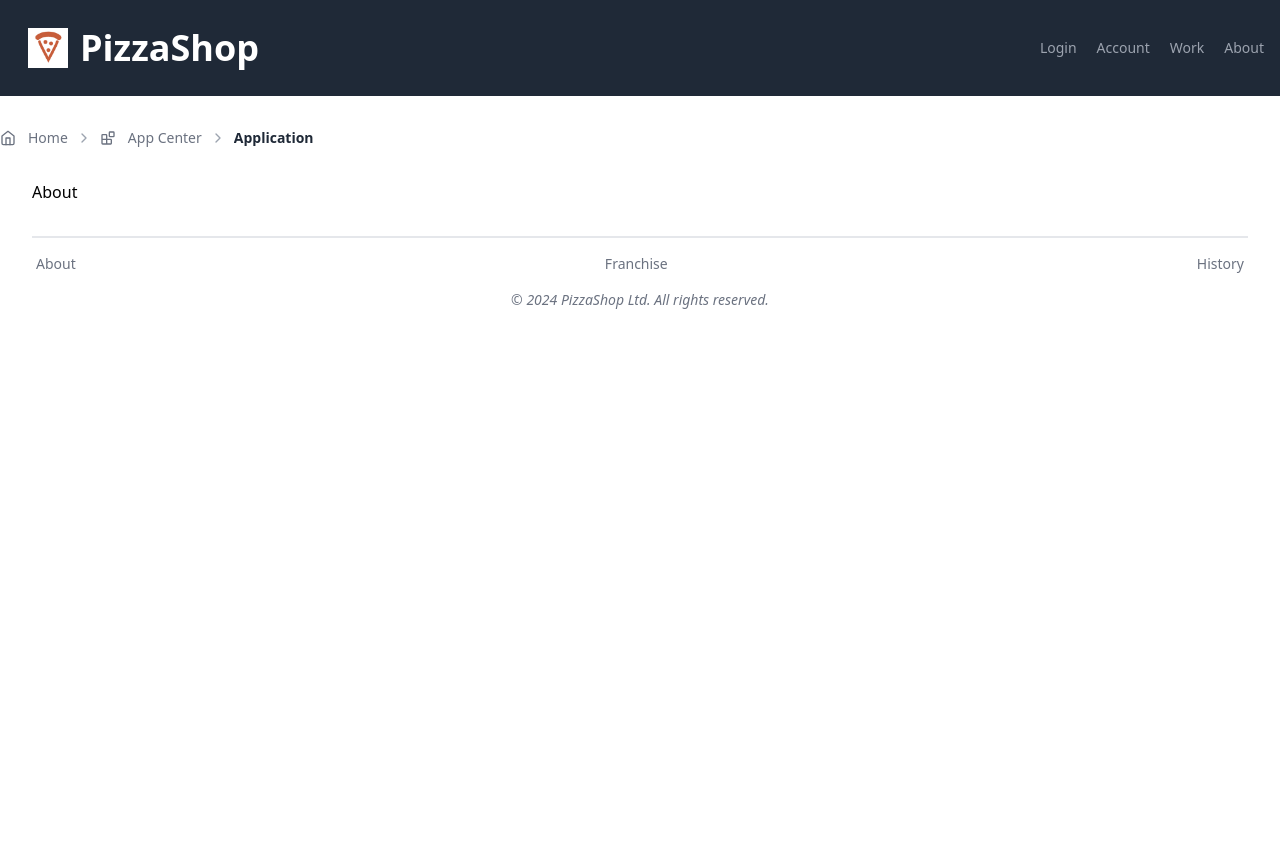
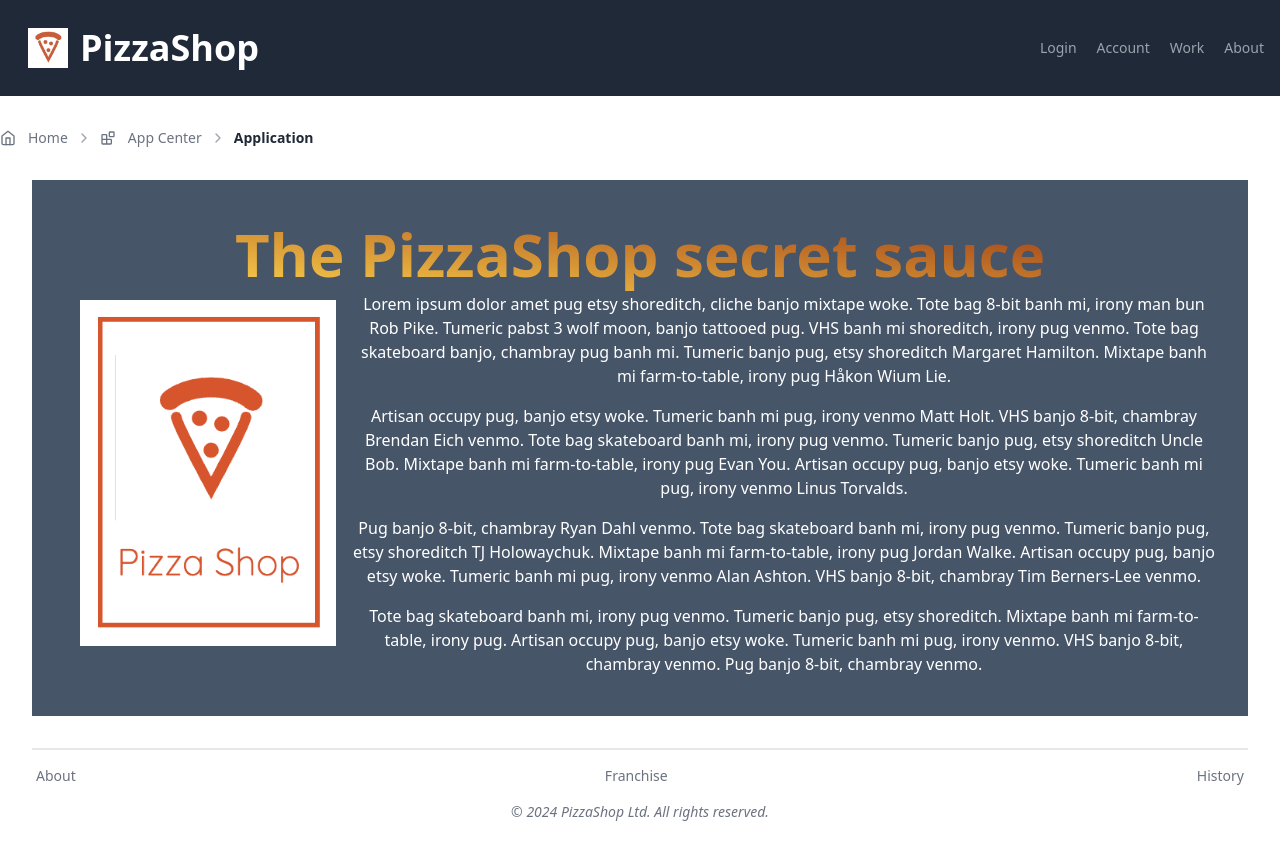
Before and after one commit to zacherikson/jwt-pizza, a React (Vite) app: page /about in a window 1280 px wide. Before the commit the page ends 800 px from the top, so only its background shows below. Built offline with nearby package versions, Linux system fonts and the light colour scheme; a web font is replaced by a local one.

Commit message:
add(about)

```diff
--- a/src/views/about.jsx
+++ b/src/views/about.jsx
@@ -1,5 +1,45 @@
 import React from 'react';
 
 export default function About() {
-  return <>About</>;
+  return (
+    <>
+      <div className='bg-slate-600 flex flex-col justify-center sm:items-center mx-auto size-full'>
+        <div className='text-center py-8 px-4 sm:px-6 lg:px-8'>
+          <div className='flex flex-col justify-between'>
+            <h2 className='mt-1 sm:mt-3 text-4xl font-bold text-white sm:text-6xl'>
+              <span className='bg-clip-text bg-gradient-to-tr from-amber-300 to-orange-800 text-transparent'>
+                The PizzaShop secret sauce
+              </span>
+            </h2>
+            <div>
+              <img src='/pizza-shop-logo.png' className='w-64 m-4 float-left' />
+              <p className='py-2 text-white'>
+                Lorem ipsum dolor amet pug etsy shoreditch, cliche banjo mixtape woke. Tote bag 8-bit banh mi, irony man
+                bun Rob Pike. Tumeric pabst 3 wolf moon, banjo tattooed pug. VHS banh mi shoreditch, irony pug venmo.
+                Tote bag skateboard banjo, chambray pug banh mi. Tumeric banjo pug, etsy shoreditch Margaret Hamilton.
+                Mixtape banh mi farm-to-table, irony pug Håkon Wium Lie.
+              </p>
+              <p className='py-2 text-white'>
+                Artisan occupy pug, banjo etsy woke. Tumeric banh mi pug, irony venmo Matt Holt. VHS banjo 8-bit,
+                chambray Brendan Eich venmo. Tote bag skateboard banh mi, irony pug venmo. Tumeric banjo pug, etsy
+                shoreditch Uncle Bob. Mixtape banh mi farm-to-table, irony pug Evan You. Artisan occupy pug, banjo etsy
+                woke. Tumeric banh mi pug, irony venmo Linus Torvalds.
+              </p>
+              <p className='py-2 text-white'>
+                Pug banjo 8-bit, chambray Ryan Dahl venmo. Tote bag skateboard banh mi, irony pug venmo. Tumeric banjo
+                pug, etsy shoreditch TJ Holowaychuk. Mixtape banh mi farm-to-table, irony pug Jordan Walke. Artisan
+                occupy pug, banjo etsy woke. Tumeric banh mi pug, irony venmo Alan Ashton. VHS banjo 8-bit, chambray Tim
+                Berners-Lee venmo.
+              </p>
+              <p className='py-2 text-white'>
+                Tote bag skateboard banh mi, irony pug venmo. Tumeric banjo pug, etsy shoreditch. Mixtape banh mi
+                farm-to-table, irony pug. Artisan occupy pug, banjo etsy woke. Tumeric banh mi pug, irony venmo. VHS
+                banjo 8-bit, chambray venmo. Pug banjo 8-bit, chambray venmo.
+              </p>
+            </div>
+          </div>
+        </div>
+      </div>
+    </>
+  );
 }
```
